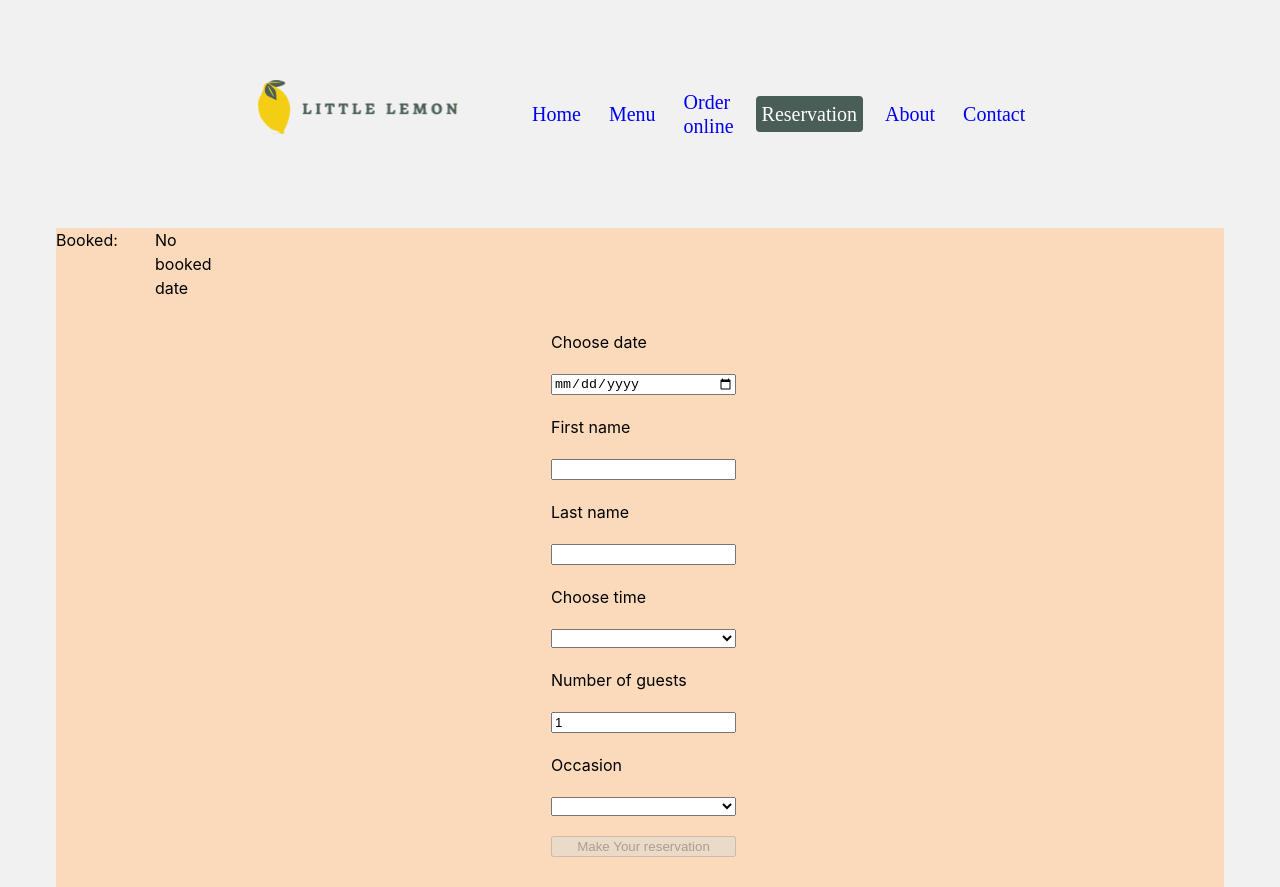
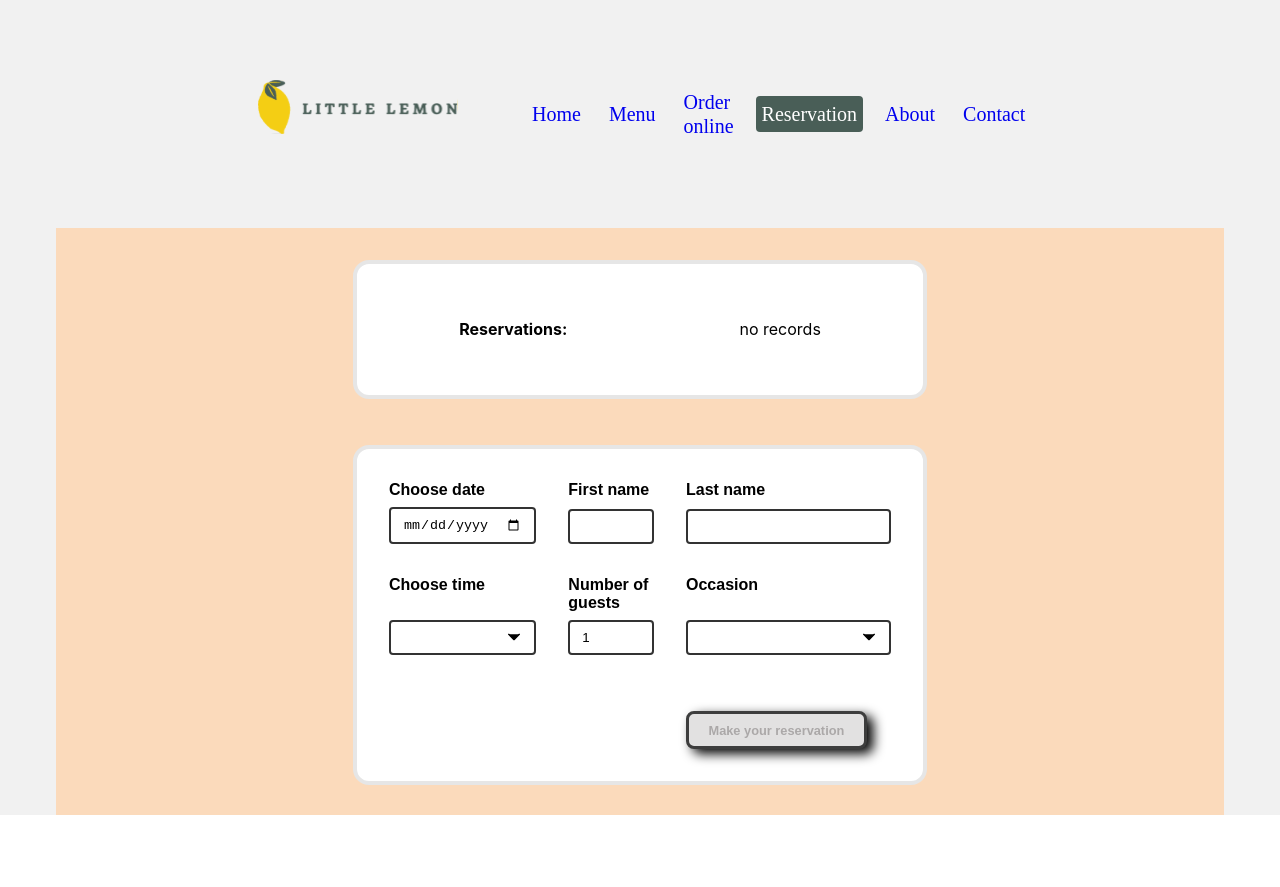
Before and after one commit to RoboCoode/restaurantApp, a React (Create React App) app: page /reservation in a window 1280 px wide. After the commit the page ends 815 px from the top, so only its background shows below. Built offline with nearby package versions, Linux system fonts and the light colour scheme; a web font is replaced by a local one.

Commit message:
save before change on formik

```diff
--- a/package.json
+++ b/package.json
@@ -6,6 +6,7 @@
     "@testing-library/jest-dom": "^5.16.5",
     "@testing-library/react": "^13.4.0",
     "@testing-library/user-event": "^13.5.0",
+    "formik": "^2.2.9",
     "react": "^18.2.0",
     "react-dom": "^18.2.0",
     "react-router-dom": "^6.7.0",
--- a/src/App.css
+++ b/src/App.css
@@ -1,6 +1,5 @@
 @import url("https://fonts.googleapis.com/css2?family=Markazi+Text:wght@500&display=swap");
 @import url("https://fonts.googleapis.com/css2?family=Karla&display=swap");
-
 
 .App {
   background-color: #f1f1f1;
@@ -72,13 +71,20 @@
 .foot-section {
   width: auto;
   height: auto;
-  grid-column: 5/9;
+  grid-column: 5/10;
   display: flex;
-  justify-content: space-around;
-  align-items: center;
+  justify-content: space-around;  align-items:flex-start;
+
 }
+.foot-section label {
+  font-size: 0.8rem;}
+
 
 .foot-section ul {
+  font-size: 0.8rem;
+  display: flex;
+  flex-direction: column;
+  justify-content: space-around;
   list-style: none;
   margin: 0;
   padding: 0;
@@ -86,6 +92,8 @@
 
 .hero {
   background-color: #fbdabb;
+  background:linear-gradient(0deg, #f1f1f1 12%, #fbdabb 70%);
+
   display: grid;
   grid: repeat(7, minmax(30px, auto)) / repeat(12, 1fr);
   column-gap: 1.25rem;
@@ -131,16 +139,12 @@
 }
 
 .hero > p::first-letter {
-  font-size: 2rem;}
+  font-size: 2rem;
+}
 
-#herolink{
-
-
-
+#herolink {
   grid-column: 4/5;
   grid-row: 6/7;
-
-
 }
 
 #heroReserve {
@@ -152,7 +156,7 @@
 
   grid-column: 4/5;
   grid-row: 6/7;
-  width: 8.3rem;
+  width: 10.3rem;
   height: 2.1rem;
   font-size: 1rem;
   box-shadow: 0.4rem 0.3rem 0.7rem #090909a7;
@@ -167,7 +171,7 @@
   border-radius: 0.3rem;
   grid-column: 4/5;
   grid-row: 6/7;
-  width: 8.3rem;
+  width: 10.3rem;
   height: 2.1rem;
   font-size: 1rem;
   box-shadow: 0.4rem 0.3rem 0.7rem #090909a7;
@@ -191,12 +195,13 @@
   grid-column: 3/6;
   grid-row: 1/2;
   border-radius: 0.3rem;
-
 }
 
 .main {
   display: grid;
   background-color: #7ea397;
+  background:linear-gradient(0deg, #f1f1f1 10%, #495e57 80%);
+
   color: rgb(0, 0, 0);
   grid-template-columns: repeat(12, 1fr);
   grid-template-rows: auto auto;
@@ -305,7 +310,7 @@
   width: 6.3rem;
   height: 1.1rem;
   font-size: 0.6rem;
-
+  margin-top: 0;
   margin-left: 0.5rem;
   border-radius: 2rem;
   box-shadow: 0.1rem 0.1rem 0.2rem #000000;
@@ -338,19 +343,21 @@
   align-items: center;
 }
 .carddescrip {
-  height: 50%;
+  height: 40%;
   padding: 0.5rem;
 }
 .cardbody p {
   margin: 0;
   -webkit-box-orient: vertical;
-  -webkit-line-clamp: 3;
+  -webkit-line-clamp: 6;
   display: -webkit-box;
   overflow: hidden;
   word-wrap: break-word;
   word-break: break-word;
   line-height: 1.5rem;
   font-size: 0.8rem;
+  line-height: 1rem;
+  text-align: center;
 }
 
 .cardtitle {
@@ -383,9 +390,10 @@
   margin-right: 0.4rem;
 }
 
-
 .about {
   background-color: #fbdabb;
+  background:linear-gradient(0deg, #f1f1f1 12%, #fbdabb 70%);
+
   display: grid;
   grid: repeat(7, minmax(30px, auto)) / repeat(12, 1fr);
   column-gap: 1.25rem;
@@ -460,20 +468,18 @@
   border-radius: 0.5rem;
 }
 
-
-
-
-#imgabout1{
-  width: 14.4rem;  height: 11.4rem;
+#imgabout1 {
+  width: 14.4rem;
+  height: 11.4rem;
   grid-column: 7/12;
   grid-row: 2/7;
   border-radius: 0.5rem;
   box-shadow: 0.4rem 0.3rem 0.7rem #090909a7;
 }
 
-
- #imgabout2{
-  width: 14.4rem;  height: 11.4rem;
+#imgabout2 {
+  width: 14.4rem;
+  height: 11.4rem;
   grid-column: 8/12;
   grid-row: 4/7;
   border-radius: 0.5rem;
@@ -482,9 +488,7 @@
   left: 3rem;
 }
 
-
-
-#imgabout3{
+#imgabout3 {
   width: 14.4rem;
   height: 11.4rem;
   grid-column: 9/12;
@@ -495,9 +499,7 @@
   left: 6rem;
 }
 
-
-
-#imgabout4{
+#imgabout4 {
   width: 16.4rem;
   height: 24.4rem;
   grid-column: 7/12;
@@ -506,46 +508,20 @@
   box-shadow: 0.4rem 0.3rem 0.7rem #090909a7;
 }
 
-
 .reservation {
-
   background-color: #fbdabb;
   display: grid;
   grid: repeat(7, minmax(30px, auto)) / repeat(12, 1fr);
   column-gap: 1.25rem;
   margin-left: 3.5rem;
   margin-right: 3.5rem;
-
-}
-
-
-.bookingform {
-
-
-  grid-column: 6/8;
- grid-row: 3/7;
-
-}
-
-
-.bookingform form{
-
-  display: grid;
- max-width: 200px;
- gap: 20px
-
-
 }
 
 
 
-
-
-
-
-
-.testi-main {  display: grid;
-  background-color:#f1f1f1;
+.testi-main {
+  display: grid;
+  background-color: #f1f1f1;
   color: rgb(0, 0, 0);
   grid-template-columns: repeat(12, 1fr);
 
@@ -556,16 +532,13 @@ justify-content: center;
   align-items: center;
   margin-top: 2rem;
   margin-bottom: 2rem;
-
 }
 
-
-
-.testi-main ul{
+.testi-main ul {
   width: 100%;
   list-style: none;
   padding: 0;
-  margin:0rem;
+  margin: 0rem;
   display: flex;
 
   justify-content: center;
@@ -573,33 +546,20 @@ margin-bottom: 2rem;
   grid-column: 3/10;
 }
 
-
-
-
-
-
-
-
-
-
-
-.testi { padding: 0;
+.testi {
+  padding: 0;
   margin-left: 1rem;
   width: 100%;
   height: 7.75rem;
   display: flex;
   justify-content: center;
   align-items: center;
-
 }
 
-
-
 .testi img {
-  width:100%;
+  width: 100%;
   height: 100%;
   border-radius: 100%;
-
 }
 .testi span {
   text-align: center;
@@ -611,7 +571,6 @@ margin-bottom: 2rem;
   word-break: break-word;
 }
 
-
 .testibody {
   font-size: 0.8rem;
   display: flex;
@@ -620,15 +579,15 @@ margin-bottom: 2rem;
   height: 100%;
 }
 
-.testiimage{
+.testiimage {
   justify-content: center;
   align-items: center;
   border-radius: 100%;
   width: 40%;
-  height: 80%; }
+  height: 80%;
+}
 
 .testibody p {
-
   text-align: center;
   width: 100%;
   font-size: 0.8rem;
@@ -641,53 +600,14 @@ margin-left: 0.4rem;
   overflow: hidden;
   word-wrap: break-word;
   word-break: break-word;
-
 }
-
-
 
 .testiend {
   display: flex;
-   flex-direction: column ;
+  flex-direction: column;
   width: 100%;
-    height: 40%;   }
-
-
-
-
-
-
-
-
-
-
-
-
-
-
-
-
-
-
-
-
-
-
-
-
-
-
-
-
-
-
-
-
-
-
-
-
-
+  height: 40%;
+}
 
 @media screen and (max-width: 560px) {
   .header {
@@ -780,7 +700,6 @@ margin-left: 0.4rem;
     background-size: cover;
     background-position: center;
     background-repeat: no-repeat;
-
   }
 
   .hero > h1 {
--- /dev/null
+++ b/src/components/BookingForm.css
@@ -0,0 +1,131 @@
+form {
+  box-sizing: border-box;
+  padding: 2rem;
+  border-radius: 1rem;
+  background-color: hsl(0, 0%, 100%);
+  border: 4px solid hsl(0, 0%, 90%);
+  display: grid;
+  grid-template-columns: 1fr 1fr;
+  gap: 2rem;
+}
+
+.bookingform {
+  grid-column: 4/10;
+  grid-row: 3/7;
+}
+
+.labelbox {
+  display: flex;
+  flex-direction: column;
+  justify-content: space-between;
+}
+
+button,
+fieldset,
+input,
+legend,
+select,
+textarea {
+  -webkit-appearance: none;
+  -moz-appearance: none;
+  appearance: none;
+  background-color: transparent;
+  border: none;
+  padding: 0;
+  margin: 0;
+  box-sizing: border-box;
+}
+
+input,
+select,
+textarea {
+  border: 2px solid #333;
+  background-color: white;
+  border-radius: 0.25rem;
+}
+
+input[type="text"],
+input[type="email"],
+input[type="number"],
+input[type="date"],
+select,
+textarea {
+  font: 1.25rem;
+  display: block;
+  box-sizing: border-box;
+  width: 100%;
+  padding: 0.5rem 0.75rem;
+
+}
+
+label {
+  display: inline-block;
+  font: bold 1rem sans-serif;
+  margin-bottom: 0.5rem;
+}
+
+button {
+  background-color: #495e57;
+  color: #f1f1f1;
+  border: rgb(61, 61, 61);
+  border-style: solid;
+  border-radius: 0.3rem;
+  margin-top: 1.5rem;
+  width: 11.3rem;
+  height: 2.4rem;
+  font-size: 0.8rem;
+  font-weight: 700;
+  border-radius: 0.5rem;
+  grid-column: 3/3;
+  box-shadow: 0.4rem 0.3rem 0.7rem #000000;
+  cursor: pointer;
+
+}
+
+button:hover {
+  background-color: #ee9972db;
+  color: #000000;
+  margin-top: 1.5rem;
+
+  border: rgb(61, 61, 61);
+  border-style: solid;
+  border-radius: 2rem;
+
+  width: 11.3rem;
+  height: 2.4rem;
+  font-size: 0.8rem;
+
+  border-radius: 0.5rem;
+  box-shadow: 0.4rem 0.3rem 0.7rem #090909a7;
+  cursor: pointer;
+
+}
+
+button:disabled {
+    background-color: #e2e1e1;
+    color: #aba8a8;
+    border: rgb(61, 61, 61);
+    border-style: solid;
+    border-radius: 0.3rem;
+    margin-top: 1.5rem;
+    width: 11.3rem;
+    height: 2.4rem;
+    font-size: 0.8rem;
+    font-weight: 700;
+    border-radius: 0.5rem;
+    cursor: pointer;
+
+  }
+
+
+  select{
+    background: url("/public/arrow down.svg") no-repeat center right 0.75rem;
+}
+
+
+input:focus,
+select:focus,
+textarea:focus {
+  outline: none;
+  box-shadow: 0 0 0 4px #495e57;
+}
--- a/src/components/BookingForm.js
+++ b/src/components/BookingForm.js
@@ -1,44 +1,58 @@
 import AvailableTimes from "./AvailableTimes";
+import "./BookingForm.css";
+import { Formik } from "formik";
 
 function BookingForm(props) {
-  function handleNewDateChange(e) {
-
-   props.setDate(e.target.value);
-
-
-    props.updateFetchTime({type: "newdate", date: e.target.value});
 
 
 
 
+
+  function handleNewDateChange(e) {
+    props.setDate(e.target.value);
+
+    props.updateFetchTime({ type: "newdate", date: e.target.value });
   }
 
   return (
     <div className="bookingform">
       <form onSubmit={props.handleSubmit}>
+        <div className="labelbox">
           <label htmlFor="res-date">Choose date</label>
           <input
+          name="date"
             value={props.date}
             onChange={handleNewDateChange}
             type="date"
             id="res-date"
           />
+        </div>
+
+        <div className="labelbox">
           <label htmlFor="res-firstname">First name</label>
           <input
+                    name="first name"
+
             value={props.firstName}
             onChange={(e) => props.setFirstName(e.target.value)}
             type="text"
             id="res-firstname"
           />
+        </div>
+        <div className="labelbox">
           <label htmlFor="res-lastName">Last name</label>
           <input
+           name="last name"
             value={props.lastName}
             onChange={(e) => props.setLastName(e.target.value)}
             type="text"
             id="res-lastName"
           />
+        </div>
+        <div className="labelbox">
           <label htmlFor="res-time">Choose time</label>
           <select
+           name="time"
             value={props.time}
             onChange={(e) => props.setTime(e.target.value)}
             id="res-time "
@@ -46,8 +60,11 @@ function BookingForm(props) {
             <option value={""}></option>
             <AvailableTimes avaTimes={props.avaTimes} />
           </select>
+        </div>
+        <div className="labelbox">
           <label htmlFor="guests">Number of guests</label>
           <input
+           name="guest"
             value={props.guest}
             onChange={(e) => props.setGuest(e.target.value)}
             type="number"
@@ -56,8 +73,12 @@ function BookingForm(props) {
             max="10"
             id="guests"
           />
+        </div>
+
+        <div className="labelbox">
           <label htmlFor="occasion">Occasion</label>
           <select
+           name="occasion"
             value={props.occasion}
             onChange={(e) => props.setOccasion(e.target.value)}
             id="occasion"
@@ -66,11 +87,11 @@ function BookingForm(props) {
             <option value={"Birthday"}>Birthday</option>
             <option value={"Anniversary"}>Anniversary</option>
           </select>
-        <input
-          type="submit"
-          value="Make Your reservation"
-          disabled={!props.getIsFormValid()}
-        />
+        </div>
+        <button   type="submit"
+          value=" Make your reservation"
+          disabled={!props.getIsFormValid()}> Make your reservation  </button>
+
       </form>
     </div>
   );
--- /dev/null
+++ b/src/components/BookingSlot.css
@@ -0,0 +1,22 @@
+.bookingslot {
+  padding: 2rem;
+  border-radius: 1rem;
+  background-color: hsl(0, 0%, 100%);
+  border: 4px solid hsl(0, 0%, 90%);
+  display: flex;
+
+  grid-column: 4/10;
+  gap: 2rem;
+  margin-top: 2rem;
+  flex-direction: row;
+}
+
+ul {
+  display: flex;
+  list-style: none;
+ justify-content: space-around;
+align-items: center;
+}
+
+span { font-weight: 700;
+}
--- a/src/components/BookingSlot.js
+++ b/src/components/BookingSlot.js
@@ -1,14 +1,20 @@
+import "./BookingSlot.css"
+
+
 function BookingSlot(props) {
 
   const listBookedSlots = (e) => {
     let newArr = e.map((e) => {
       if (!(JSON.stringify(e) === "{}")) {
         return (
-          <div key={e.bookedDate + e.bookedTime}>
+          <li key={e.bookedDate + e.bookedTime}>
             <div >
-              Date: {e.bookedDate} Time: {e.bookedTime}
+              <span>  Date:</span>  {e.bookedDate}
             </div>
-          </div>
+            <div >
+            <span> Time:</span>   {e.bookedTime}
+            </div>
+          </li>
         );
       }
     });
@@ -17,13 +23,13 @@ function BookingSlot(props) {
   };
 
   return (
-    <>
-      {" "}
-      <div> Booked: </div>
+
+      <ul className="bookingslot">
+      <h4> Reservations: </h4>
       {props.bookedSlots.length > 0
         ? listBookedSlots(props.bookedSlots)
-        : "No booked date"}
-    </>
+        : "no records"}
+    </ul>
   );
 }
 
--- a/src/components/Card.js
+++ b/src/components/Card.js
@@ -2,13 +2,11 @@ function Card(props) {
   let dishes = props.dishes;
 
   let listdishes = dishes.map((dish) => (
-
-    <li   key={[dish.name].toString()}>
+    <li key={[dish.name].toString()}>
       <div className="card">
         <img className="cardimage" src={dish.image} alt="" />
 
         <div className="cardbody">
-
           <div className="cardfirstrow">
             <div className="cardtitle">
               <span>{dish.name}</span>
@@ -26,7 +24,6 @@ function Card(props) {
             <button className="cardbutton"> Order & Delivery </button>
           </div>
         </div>
-
       </div>
     </li>
   ));
--- a/src/components/Reservation.js
+++ b/src/components/Reservation.js
@@ -1,23 +1,32 @@
 import BookingForm from "./BookingForm";
 import BookingSlot from "./BookingSlot";
-import { useState, useReducer } from "react";
+import { useState, useReducer, useEffect } from "react";
 import { fetchAPI } from "../fetchAPI.js";
 
 function Reservation() {
-  function  initializeTimes() { return   fetchAPI(new Date())};
-
+  function initializeTimes() {
+    return fetchData();
+  }
 
   function updateTimes(state, action) {
-
     switch (action.type) {
-
-      case 'newdate': {  return fetchAPI(new Date(action.date));   }
+      case "newdate": {
+        return fetchData(action.date);
+      }
+    }
   }
 
+  let fetchData = (r) => fetchAPI(new Date(r));
 
-  }
+  useEffect(() => {
+    fetchData();
+  }, []);
 
-  const [availableTimes, dispatch] = useReducer(updateTimes,{} ,initializeTimes);
+  const [availableTimes, dispatch] = useReducer(
+    updateTimes,
+    {},
+    initializeTimes
+  );
   const [date, setDate] = useState("");
   const [firstName, setFirstName] = useState("");
   const [lastName, setLastName] = useState("");
@@ -25,8 +34,6 @@ function Reservation() {
   const [guest, setGuest] = useState("1");
   const [occasion, setOccasion] = useState("");
   const [bookedSlots, setbookedSlots] = useState([]);
-
-  console.log("AvaTimes 2 : ", availableTimes);
 
   const getIsFormValid = () => {
     return date && firstName && lastName && time && guest && occasion;
@@ -41,9 +48,7 @@ function Reservation() {
     setOccasion("");
   };
 
-  const handleSubmit = (e) => {
-    e.preventDefault();
-
+  const bookingconditions = () => {
     for (let i = 0; i < bookedSlots.length; i++) {
       if (
         bookedSlots[i].bookedDate === date &&
@@ -52,17 +57,32 @@ function Reservation() {
         alert(
           "This reservation are already booked. Please choose another time. "
         );
-        return;
+        return false;
       }
     }
 
+    if (bookedSlots.length > 1) {
+      alert("Limit is 2 reservation");
+      clearForm();
+      return false;
+    }
+    return true;
+  };
+
+  const handleSubmit = (e) => {
+    e.preventDefault();
+    if (bookingconditions()) {
       alert("Reservation created!");
 
       setbookedSlots((prevState) => [
         ...prevState,
         { ["bookedDate"]: date, ["bookedTime"]: time },
       ]);
+
       clearForm();
+    } else {
+      return;
+    }
   };
 
   return (
--- a/src/components/Testimonial.js
+++ b/src/components/Testimonial.js
@@ -1,8 +1,7 @@
 function Testimonial(props) {
   let comments = props.comments;
-  console.log(comments)
   let listComments =  comments.map((comment) => (
-    <div className="testi">
+    <div key={comment.name + Math.random()} className="testi">
       <div className="testiimage">
         <img src={comment.image} alt="image" />
       </div>
```
Also changed, not shown: src/components/Footer.js (+17 -17 lines), src/components/Main.js (+4 -5 lines), public/arrow down.svg (added), 1 other file (tests, documents, lock files or other folders). Lines whose indentation alone changed are shown as unchanged.
